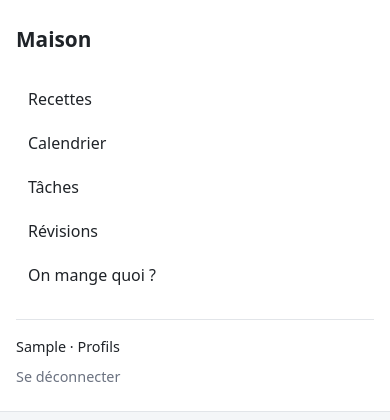
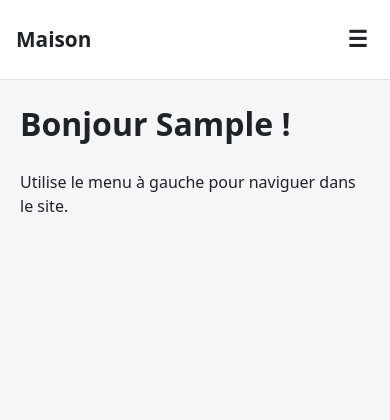
Before and after one commit to chaps78/site_maison, a Django app: page / in a window 390 px wide. Shown: the top 420 px of the page. Run offline with Django 5.2, Linux system fonts and the light colour scheme; the visitor is signed in with stand-in values (Sample User, id 1); data comes from the database, SQL or seed files in the repository; data that the repository does not hold is empty.

Commit message:
Menu en burger dépliable sur mobile

```diff
--- a/apps/core/static/core/css/base.css
+++ b/apps/core/static/core/css/base.css
@@ -52,11 +52,35 @@ body.avec-menu {
     gap: 1.5rem;
 }
 
+.menu-entete {
+    display: flex;
+    align-items: center;
+    justify-content: space-between;
+}
+
 .menu-lateral .logo {
     font-size: 1.3rem;
     font-weight: 700;
     text-decoration: none;
     color: var(--couleur-texte);
+}
+
+/* Bouton burger : caché par défaut, visible seulement sur petit écran (media query). */
+.bouton-menu {
+    display: none;
+    background: none;
+    border: none;
+    font-size: 1.4rem;
+    line-height: 1;
+    cursor: pointer;
+    color: var(--couleur-texte);
+    padding: 0.25rem 0.4rem;
+}
+
+.contenu-menu {
+    display: flex;
+    flex-direction: column;
+    gap: 1.5rem;
 }
 
 .liens-navigation {
@@ -374,6 +398,21 @@ dialog::backdrop {
         border-bottom: 1px solid var(--couleur-bordure);
     }
 
+    .bouton-menu {
+        display: block;
+    }
+
+    /* Replié par défaut sur petit écran ; .ouvert est ajoutée/retirée par le JS
+       du bouton burger (voir core/base.html). */
+    .contenu-menu {
+        display: none;
+        margin-top: 1rem;
+    }
+
+    .contenu-menu.ouvert {
+        display: flex;
+    }
+
     .contenu {
         padding: 1.25rem;
     }
--- a/apps/core/templates/core/base.html
+++ b/apps/core/templates/core/base.html
@@ -10,8 +10,20 @@
 <body class="{% if user.is_authenticated %}avec-menu{% else %}sans-menu{% endif %}">
     {% if user.is_authenticated %}
         <nav class="menu-lateral">
+            <div class="menu-entete">
                 <a href="{% url 'core:accueil' %}" class="logo">Maison</a>
+                {# Visible seulement sur petit écran (voir base.css) : replie/déplie le reste du menu. #}
+                <button
+                    type="button"
+                    class="bouton-menu"
+                    id="bouton-menu"
+                    aria-expanded="false"
+                    aria-controls="contenu-menu"
+                    aria-label="Ouvrir le menu"
+                >☰</button>
+            </div>
 
+            <div class="contenu-menu" id="contenu-menu">
                 <ul class="liens-navigation">
                     <li>
                         <a
@@ -66,7 +78,20 @@
                         <button type="submit">Se déconnecter</button>
                     </form>
                 </div>
+            </div>
         </nav>
+        <script>
+            // Menu burger : uniquement visible en CSS sur petit écran (voir base.css).
+            // Un clic bascule une classe pour afficher/masquer les liens ; rien côté serveur.
+            (function () {
+                var bouton = document.getElementById("bouton-menu");
+                var contenu = document.getElementById("contenu-menu");
+                bouton.addEventListener("click", function () {
+                    var ouvert = contenu.classList.toggle("ouvert");
+                    bouton.setAttribute("aria-expanded", ouvert ? "true" : "false");
+                });
+            })();
+        </script>
     {% endif %}
     <main class="contenu">
         {% block contenu %}{% endblock %}
```
Lines whose indentation alone changed are shown as unchanged.
